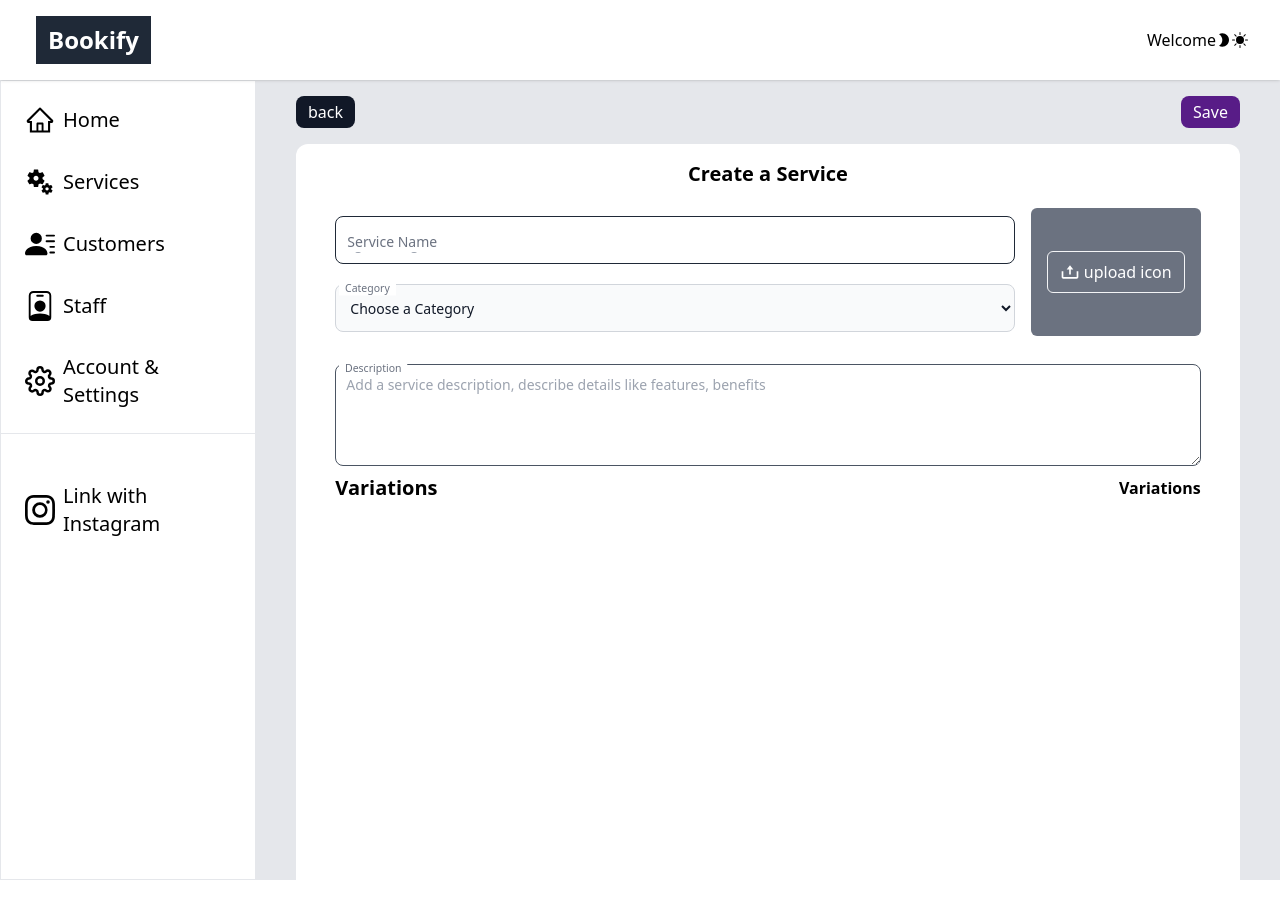
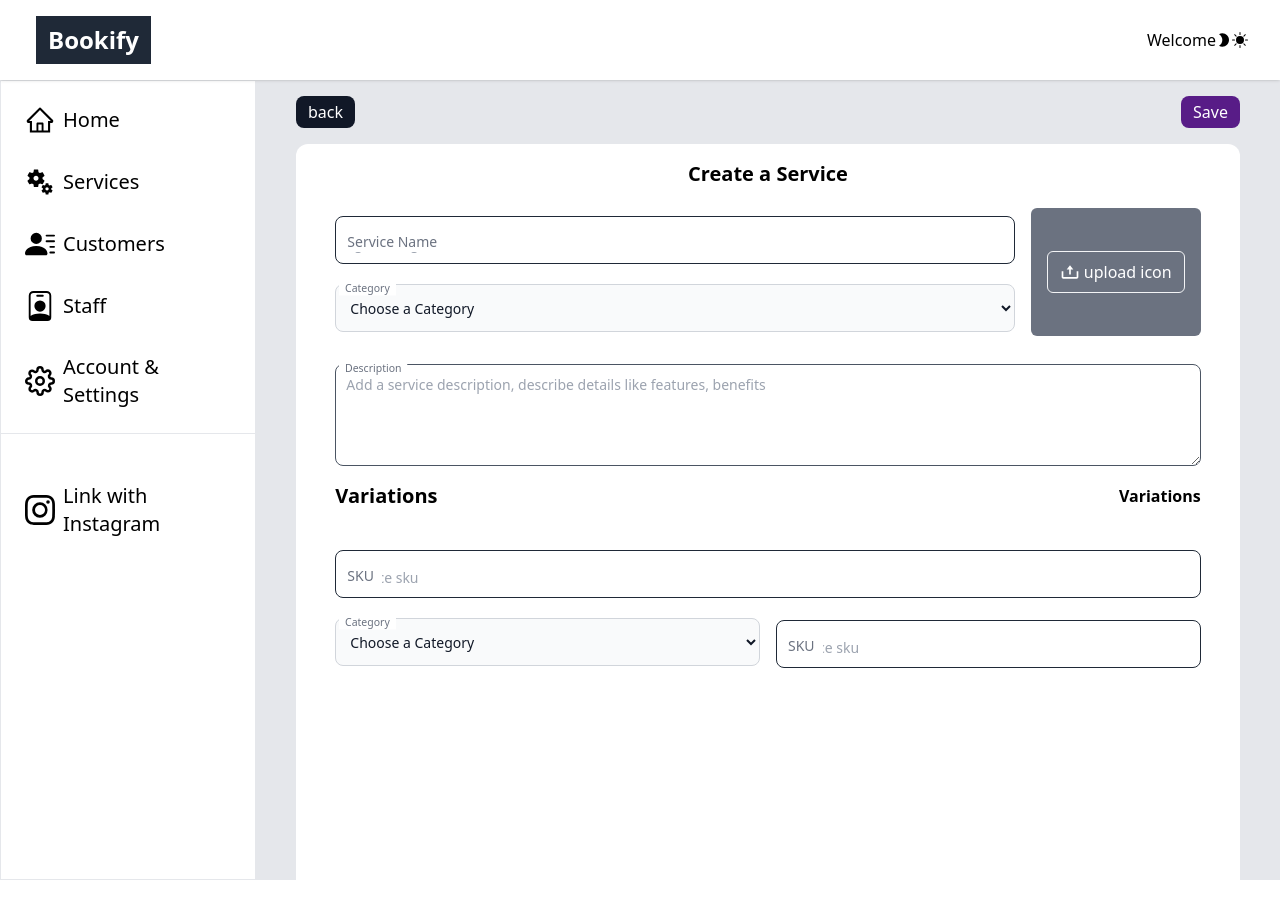
Before and after one commit to BisiDavi/square-booking, a Next.js app: page /admin/services in a window 1280 px wide. Both pictures are taken after a click on the button "Create Service". Shown: the top 918 px of the page. Built offline with nearby package versions, Linux system fonts and the light colour scheme.

Commit message:
service form updated

```diff
--- a/components/Form/CreateServiceForm.tsx
+++ b/components/Form/CreateServiceForm.tsx
@@ -42,9 +42,21 @@ export default function CreateServiceForm() {
               placeholder="Add a service description, describe details like features, benefits"
             />
             <div className="variations">
-              <div className="row flex items-center justify-between">
+              <div className="row flex items-center mt-4 justify-between mb-10">
                 <h4 className="font-bold text-xl">Variations</h4>
                 <h6 className="font-bold">Variations</h6>
+              </div>
+              <LabelledInput placeholder="service sku" label="SKU" />
+              <div className="row flex items-center">
+                <Select
+                  label="Category"
+                  className="relative w-1/2 mr-4 -mb-5"
+                />
+                <LabelledInput
+                  placeholder="service sku"
+                  label="SKU"
+                  className="w-1/2 relative"
+                />
               </div>
             </div>
           </form>
--- a/components/Form/FormElement/LabelledInput.tsx
+++ b/components/Form/FormElement/LabelledInput.tsx
@@ -4,13 +4,20 @@ interface Props {
   placeholder: string;
   label: string;
   type?: string;
+  className?: string;
 }
 
-export default function LabelledInput({ placeholder, label, type }: Props) {
+export default function LabelledInput({
+  placeholder,
+  label,
+  type,
+  className,
+}: Props) {
   const id = toSlug(label);
   const inputType = type ? type : "text";
+  const inputClassName = className ? className : "relative my-5 ";
   return (
-    <div className="relative my-5">
+    <div className={inputClassName}>
       <input
         type={inputType}
         id={id}
--- a/components/Form/FormElement/Select.tsx
+++ b/components/Form/FormElement/Select.tsx
@@ -2,13 +2,15 @@ import toSlug from "@/lib/toSlug";
 
 interface Props {
   label: string;
+  className?: string;
 }
 
-export default function Select({ label }: Props) {
+export default function Select({ label, className }: Props) {
   const id = toSlug(label);
+  const inputClassName = className ? className : "relative my-5 ";
 
   return (
-    <div className="relative my-5">
+    <div className={inputClassName}>
       <label
         htmlFor={id}
         className="absolute text-sm text-gray-500 dark:text-gray-400 duration-300 transform -translate-y-4 scale-75 top-2 z-10 origin-[0] bg-white  px-2 mt-0.5  peer-focus:px-2 peer-focus:text-blue-600 peer-focus:dark:text-blue-500 peer-placeholder-shown:scale-100 peer-placeholder-shown:-translate-y-1/2 peer-placeholder-shown:top-1/2 peer-focus:top-1 peer-focus:scale-75 peer-focus:-translate-y-4 left-1"
```
